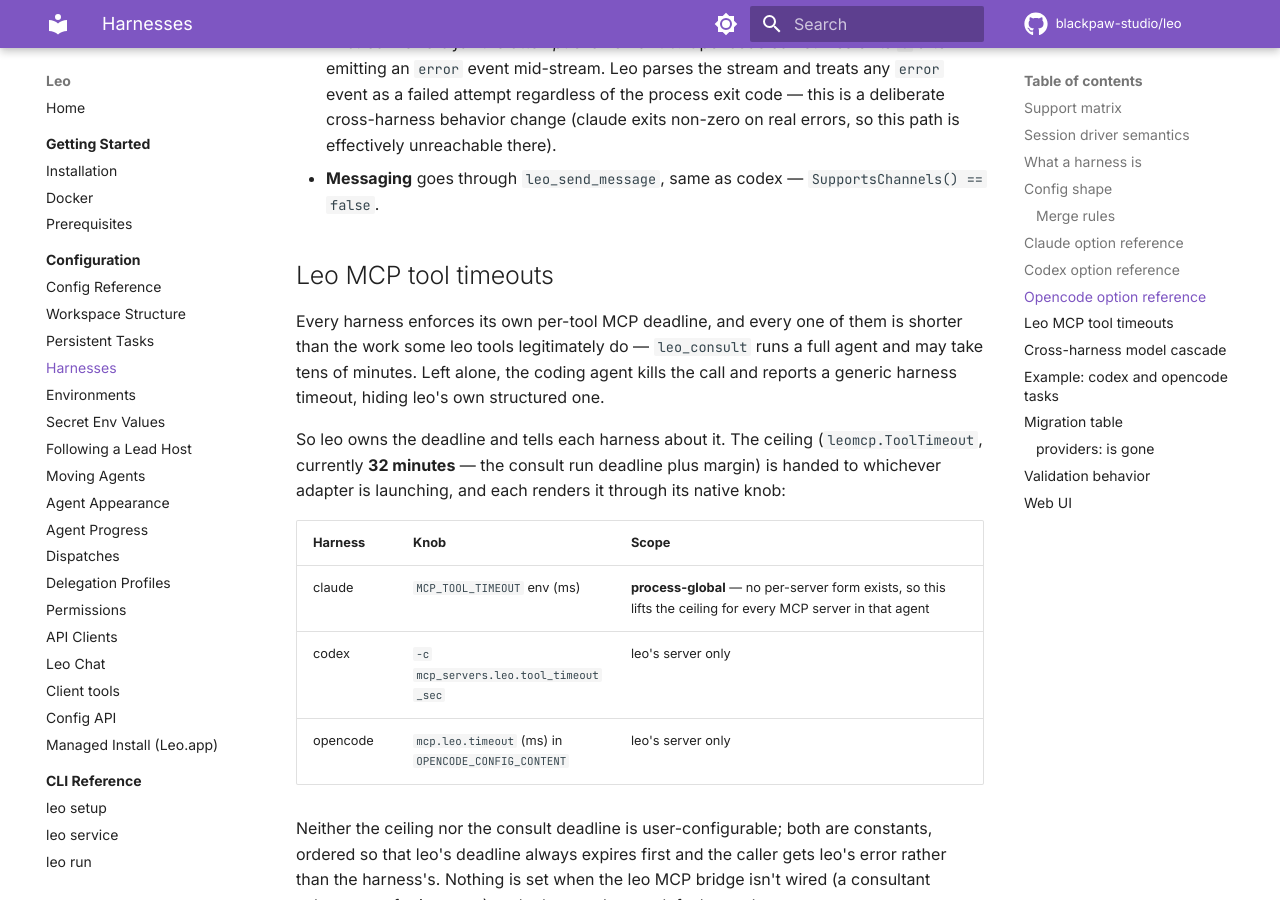
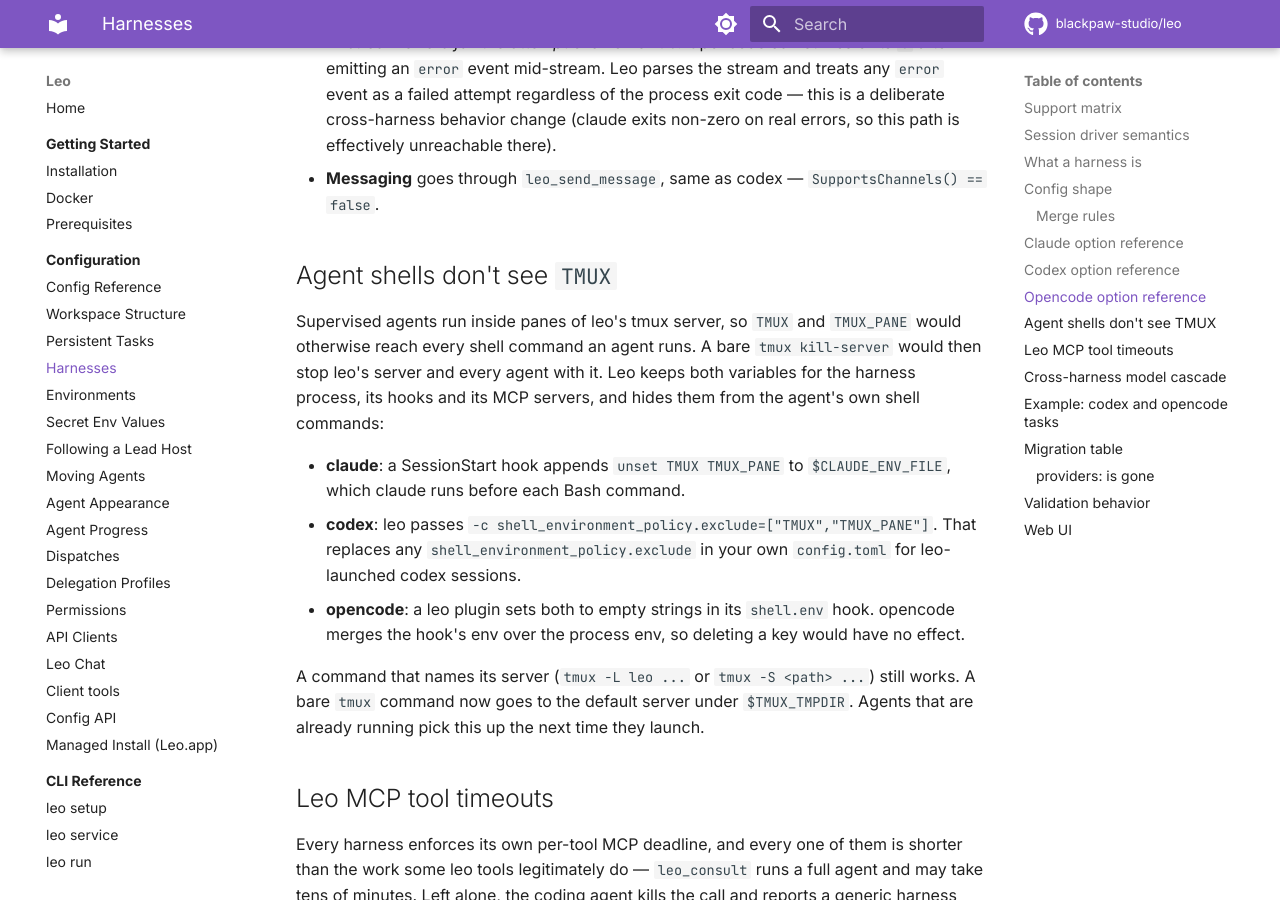
Before and after one commit to blackpaw-studio/leo, an MkDocs documentation site: the page built from docs/configuration/harnesses.md, in a window 1280 px wide and 900 px high, scrolled down 8656 px. Built offline with MkDocs 1.6.1 and Material for MkDocs 9.7.7, drawn with Linux system fonts in a browser that asks for light colours; comment, search, counter and statistics services are not loaded.

Commit message:
docs: document TMUX stripping from agent shells
Claude-Session: https://claude.ai/code/session_01NHCXhWGgNfdJExirV6WCtT

```diff
--- a/docs/configuration/harnesses.md
+++ b/docs/configuration/harnesses.md
@@ -352,6 +352,28 @@ Other things to know:
 - **Messaging** goes through `leo_send_message`, same as codex —
   `SupportsChannels() == false`.
 
+## Agent shells don't see `TMUX`
+
+Supervised agents run inside panes of leo's tmux server, so `TMUX` and
+`TMUX_PANE` would otherwise reach every shell command an agent runs. A bare
+`tmux kill-server` would then stop leo's server and every agent with it.
+Leo keeps both variables for the harness process, its hooks and its MCP
+servers, and hides them from the agent's own shell commands:
+
+- **claude**: a SessionStart hook appends `unset TMUX TMUX_PANE` to
+  `$CLAUDE_ENV_FILE`, which claude runs before each Bash command.
+- **codex**: leo passes `-c shell_environment_policy.exclude=["TMUX","TMUX_PANE"]`.
+  That replaces any `shell_environment_policy.exclude` in your own
+  `config.toml` for leo-launched codex sessions.
+- **opencode**: a leo plugin sets both to empty strings in its `shell.env`
+  hook. opencode merges the hook's env over the process env, so deleting a
+  key would have no effect.
+
+A command that names its server (`tmux -L leo ...` or `tmux -S <path> ...`)
+still works. A bare `tmux` command now goes to the default server under
+`$TMUX_TMPDIR`. Agents that are already running pick this up the next time
+they launch.
+
 ## Leo MCP tool timeouts
 
 Every harness enforces its own per-tool MCP deadline, and every one of them is
```
Also changed, not shown: CHANGELOG.md (+9 -0 lines).
